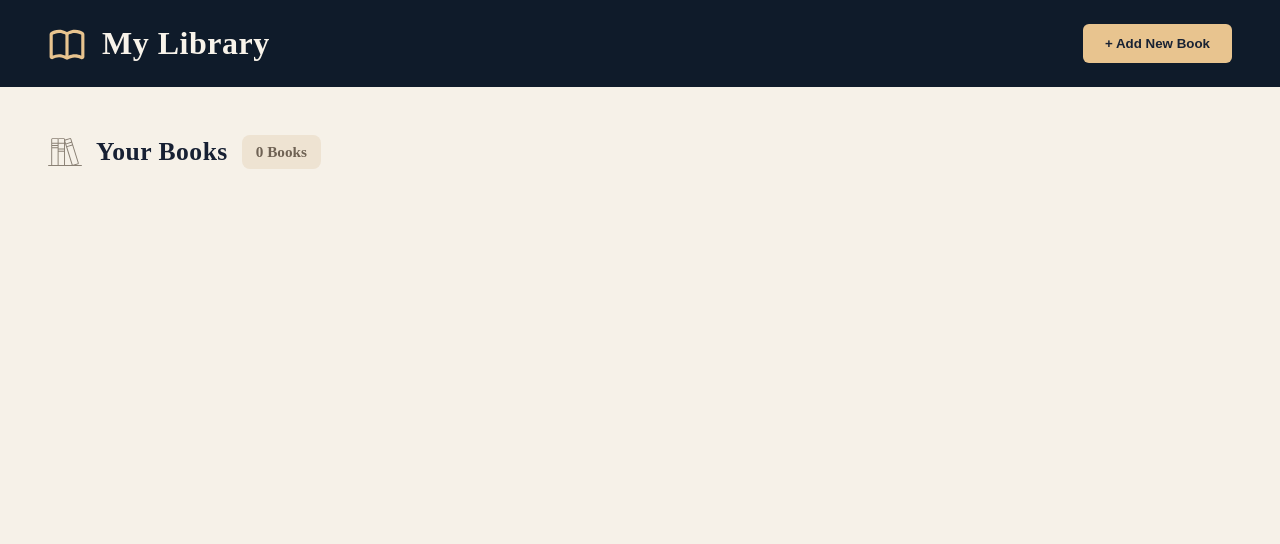
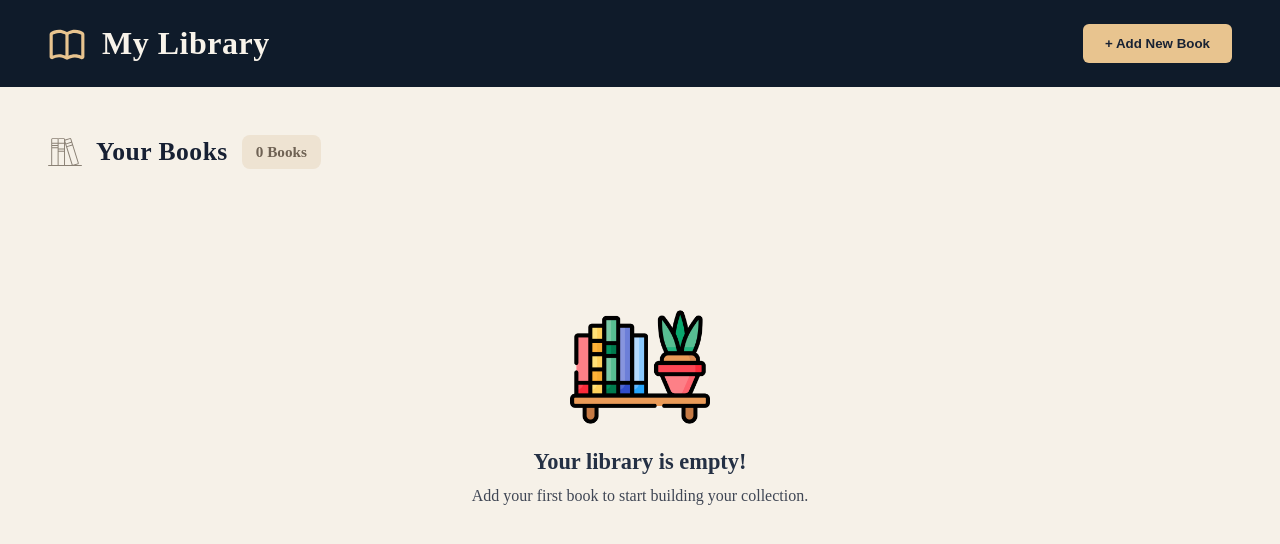
Before and after one commit to georgegv04/Library, a plain HTML site: page index.html in a window 1280 px wide. Drawn offline with Linux system fonts and the light colour scheme.

Commit message:
Add library message section

```diff
--- a/index.html
+++ b/index.html
@@ -68,6 +68,14 @@
           </div>
         </form>
       </div>
+
+      <div class="library-message">
+        <img class="bookshelf" src="images/shelf.png" alt="bookshelf" />
+        <h3 class="library-message-title">Your library is empty!</h3>
+        <p class="library-message-text">
+          Add your first book to start building your collection.
+        </p>
+      </div>
     </main>
   </body>
 </html>
--- a/script.js
+++ b/script.js
@@ -86,6 +86,9 @@ const booksCount = document.createElement("div");
 booksCount.classList.add("books-count");
 booksCount.textContent = `${library.booksList.length} Books`;
 
+const libraryMessageTitle = document.querySelector(".library-message-title");
+const libraryMessageText = document.querySelector(".library-message-text");
+
 const libraryHeader = document.querySelector(".library-header");
 libraryHeader.appendChild(booksCount);
 
@@ -116,6 +119,12 @@ submitBookBtn.addEventListener("click", (event) => {
     booksCount.textContent = `${library.booksList.length} Book`;
   } else {
     booksCount.textContent = `${library.booksList.length} Books`;
+  }
+
+  if (library.booksList.length > 0) {
+    libraryMessageTitle.textContent = "Keep adding to your library!";
+    libraryMessageText.textContent =
+      "Your collection is growing. Add more books to build your personal library.";
   }
 
   const newBookCard = document.createElement("div");
--- a/style.css
+++ b/style.css
@@ -8,10 +8,6 @@ body {
   min-height: 100vh;
   background-color: #f6f1e8;
 }
-
-/* header h1 {
-  color: #f8f3ea;
-} */
 
 header {
   display: flex;
@@ -250,3 +246,29 @@ header {
   color: #fffaf2;
   border: 1px solid #0f1b2a;
 }
+
+.bookshelf {
+  width: 140px;
+  height: auto;
+}
+
+.library-message {
+  display: flex;
+  flex-direction: column;
+  justify-content: center;
+  align-items: center;
+  text-align: center;
+  gap: 12px;
+}
+
+.library-message h3 {
+  font-size: 1.4rem;
+  font-weight: 800;
+  color: #243044;
+}
+
+.library-message p {
+  font-size: 1rem;
+  font-size: 1rem;
+  color: #3f4654;
+}
```
Also changed, not shown: images/shelf.png (added).
